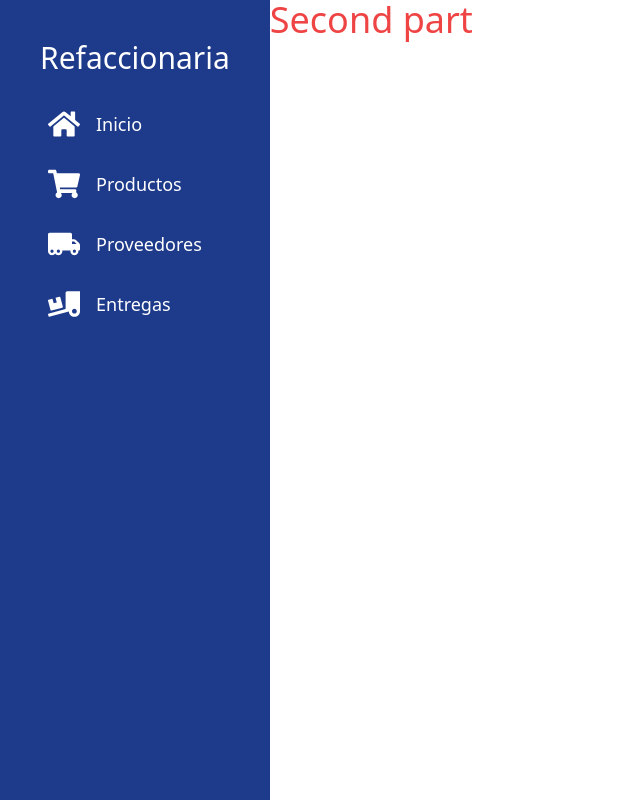
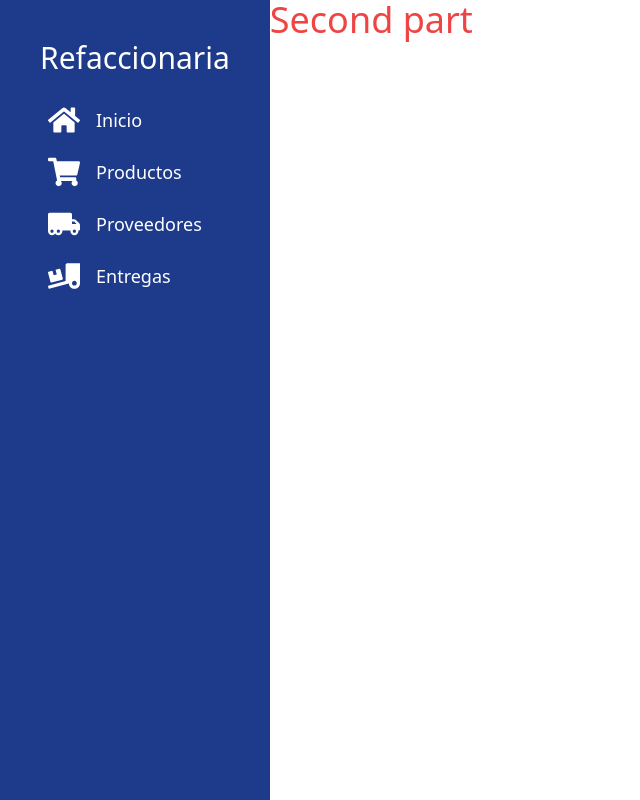
Before and after one commit to DieGopherLT/refaccionaria-frontend, a React (Create React App) app: page / in a window 1280 px wide. Shown: the whole page, without its empty margins (0-640 px from the left). Built offline with nearby package versions, Linux system fonts and the light colour scheme.

Commit message:
Tweaks to Navigation data and NavItem

```diff
--- a/src/components/Navbar/NavItem.tsx
+++ b/src/components/Navbar/NavItem.tsx
@@ -11,7 +11,7 @@ const NavItem: FC<NavItemProps> = ({ data }) => {
     return (
         <div className="md:p-2 md:transition-colors md:duration-300 md:rounded md:hover:bg-yellow-500 md:w-full">
             <a href={ href } className="flex items-center md:gap-4">
-                <Icon { ...props } className="md:flex-icon" />
+                <Icon { ...props } className="w-8 h-auto" />
                 <span className="hidden text-lg text-white md:inline">{ label }</span>
             </a>
         </div>
--- a/src/data/Navigation.ts
+++ b/src/data/Navigation.ts
@@ -9,7 +9,6 @@ import {
 
 const props = {
     color: '#ffffff',
-    size: 40
 }
 
 export const navData: NavigationItemData[] = [
```
